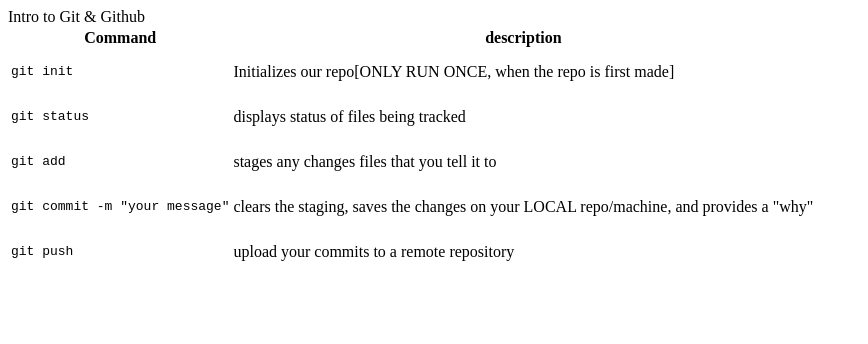
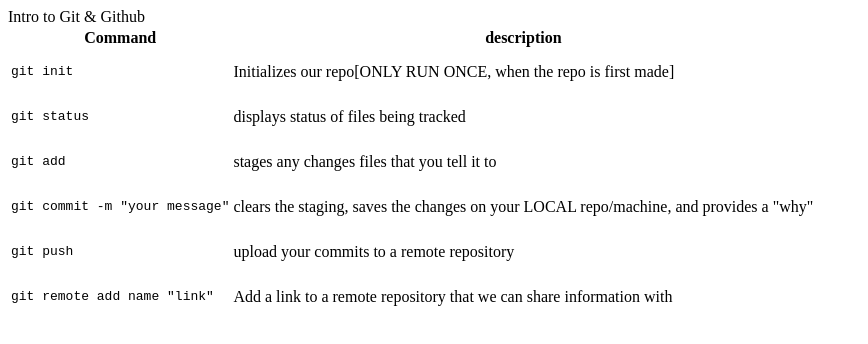
Before and after one commit to FelishaSabell/IntroToGit, a plain HTML site: page index.HTML in a window 1280 px wide. Shown: the whole page, without its empty margins (0-868 px from the left). Drawn offline with Linux system fonts and the light colour scheme.

Commit message:
added notes for remote command

```diff
--- a/index.HTML
+++ b/index.HTML
@@ -39,6 +39,13 @@
     <td><pre>git push</pre></td>
     <td>upload your commits to a remote repository</td>
  </tr>
+ <tr>
+    <td><pre>git remote add name "link"</pre></td>
+    <td>Add a link to a remote repository that we can share information with</td>
+    <!-- git remote-this is giving me a remote link to git hub to share information
+    git branch -m main- this adds a name, branch is like a timeline. (go to the main timeline)
+    git push (the defult push action is to push to main when using -u) is to push the changes from the local repository to the remote repositiory-->
+ </tr>
          </tbody>
     </table>
 </body>
```
